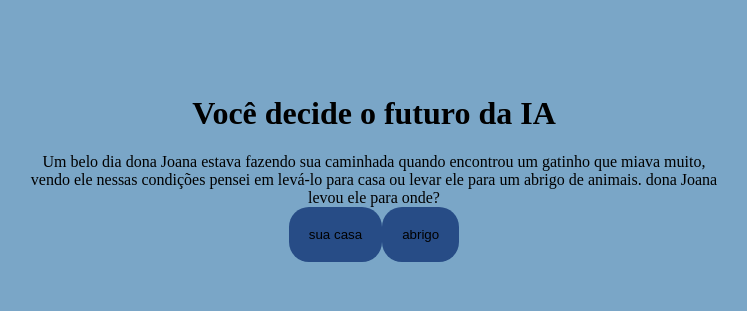
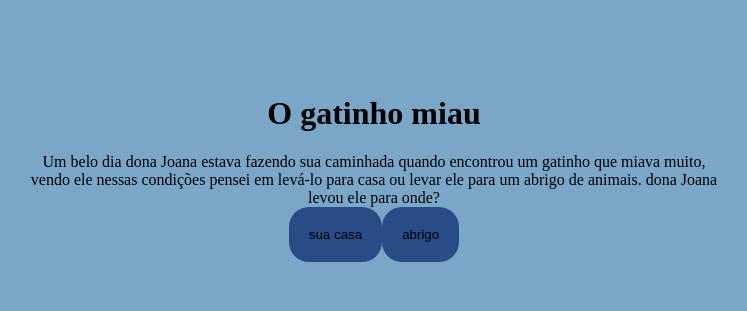
Before and after one commit to locatelli03/HIST-RIA, a plain HTML site: page index.html in a window 1280 px wide. Shown: the part 232-543 px from the top of the page, without its empty margins (266-1013 px from the left). Drawn offline with Linux system fonts and the light colour scheme.

Commit message:
Update index.html

```diff
--- a/index.html
+++ b/index.html
@@ -4,11 +4,11 @@
     <meta charset="UTF-8">
     <meta name="viewport" content="width=device-width, initial-scale=1.0">
     <link rel="stylesheet" href="style.css">
-    <title>Você decide o futuro da IA</title>
+    <title></title>
 </head>
 <body>
     <div class="caixa-principal">
-        <h1>Você decide o futuro da IA</h1>
+        <h1>O gatinho miau</h1>
         <div class="caixa-perguntas"></div>
         <div class="caixa-alternativas"></div>
         <div class="caixa-resultado">
```
